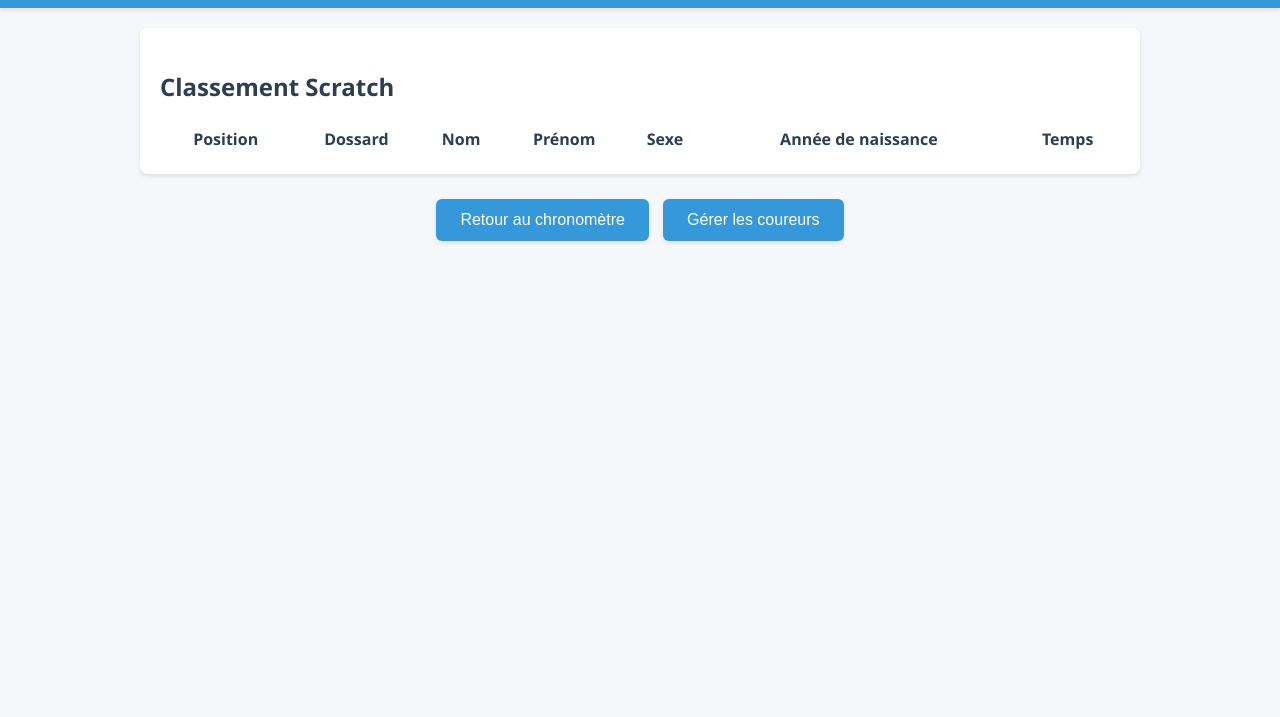
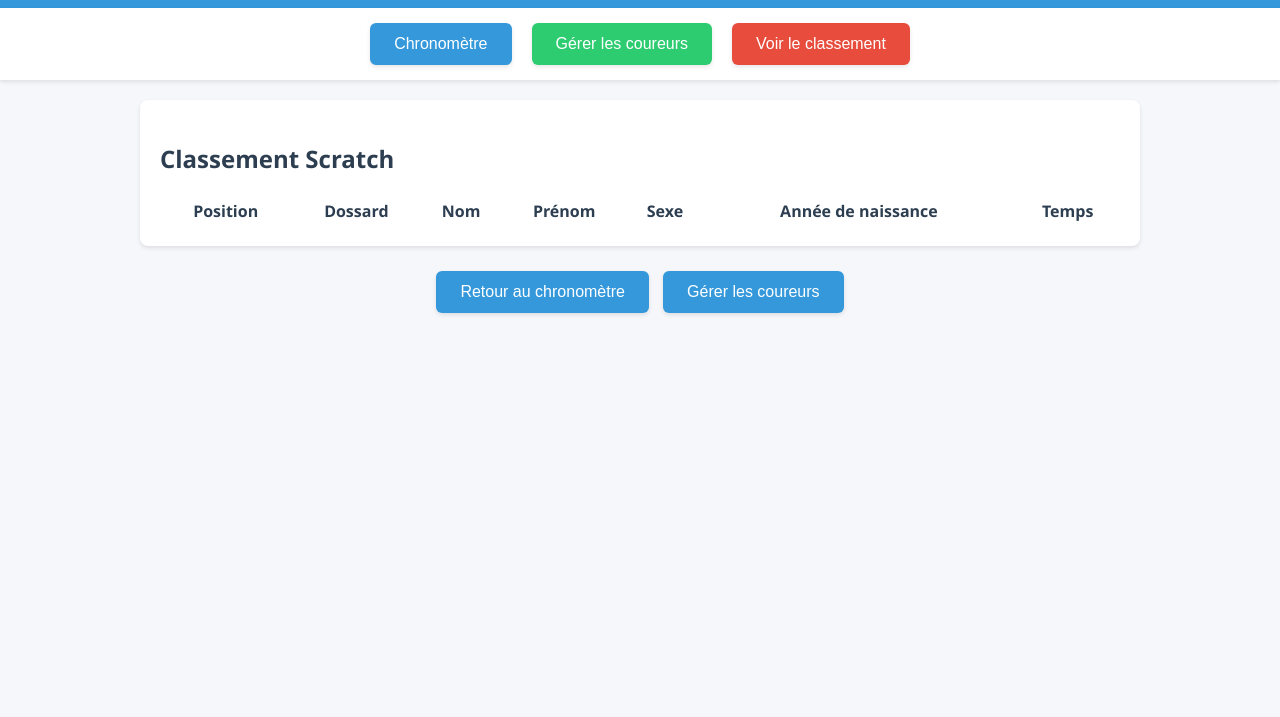
Before and after one commit to Makishimamo/timer, a plain HTML site: page classement.html in a window 1280 px wide. Shown: the part 83-800 px from the top of the page. Drawn offline with Linux system fonts and the light colour scheme.

Commit message:
lien entre les pages

```diff
--- a/classement.html
+++ b/classement.html
@@ -8,6 +8,21 @@
 </head>
 <body>
     <h1>Classement</h1>
+
+    <!-- Barre de navigation -->
+    <nav style="background-color: white; padding: 10px; margin: -20px -20px 20px -20px; box-shadow: 0 2px 4px rgba(0,0,0,0.1);">
+        <div style="max-width: 800px; margin: 0 auto; display: flex; justify-content: center; gap: 10px;">
+            <a href="index.html" style="text-decoration: none;">
+                <button style="background-color: #3498db;">Chronomètre</button>
+            </a>
+            <a href="import.html" style="text-decoration: none;">
+                <button style="background-color: #2ecc71;">Gérer les coureurs</button>
+            </a>
+            <a href="classement.html" style="text-decoration: none;">
+                <button style="background-color: #e74c3c;">Voir le classement</button>
+            </a>
+        </div>
+    </nav>
 
     <div id="ranking-container" style="max-width: 1000px; margin: 20px auto;">
         <div style="background-color: white; padding: 20px; border-radius: 8px; box-shadow: 0 2px 4px rgba(0,0,0,0.1);">
```
Also changed, not shown: import.html (+15 -0 lines), index.html (+15 -0 lines).
